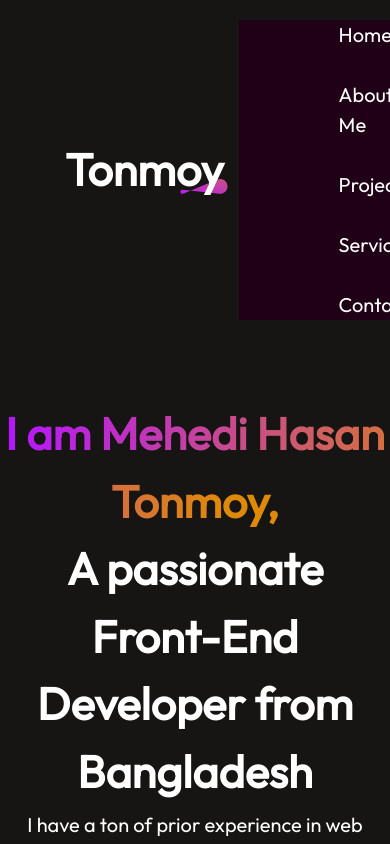
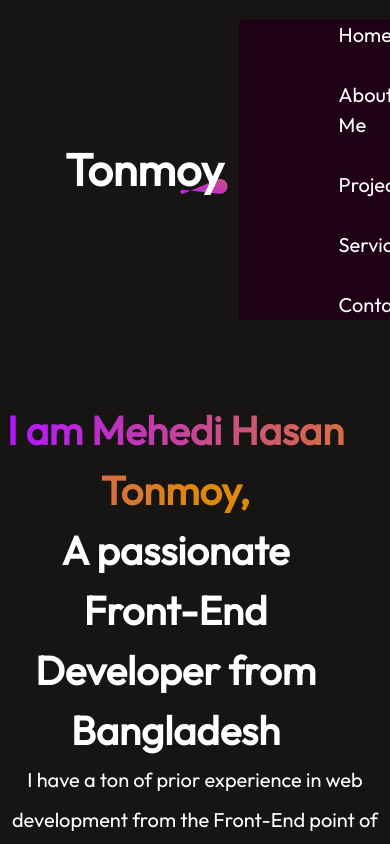
Before and after one commit to tonmoy3673/portfolio, a React (Vite) app: page / in a window 390 px wide. Shown: the top 844 px of the page. Built offline with nearby package versions, Linux system fonts and the light colour scheme.

Commit message:
:tada: added css for hero section

```diff
--- a/src/Components/Hero/Hero.css
+++ b/src/Components/Hero/Hero.css
@@ -51,4 +51,9 @@
     margin-bottom: 120px;
     width: 260px;
   }
+  .hero h1 {
+    margin-top: 50px;
+    width: 90%;
+    font-size: 40px;
+  }
 }
```
